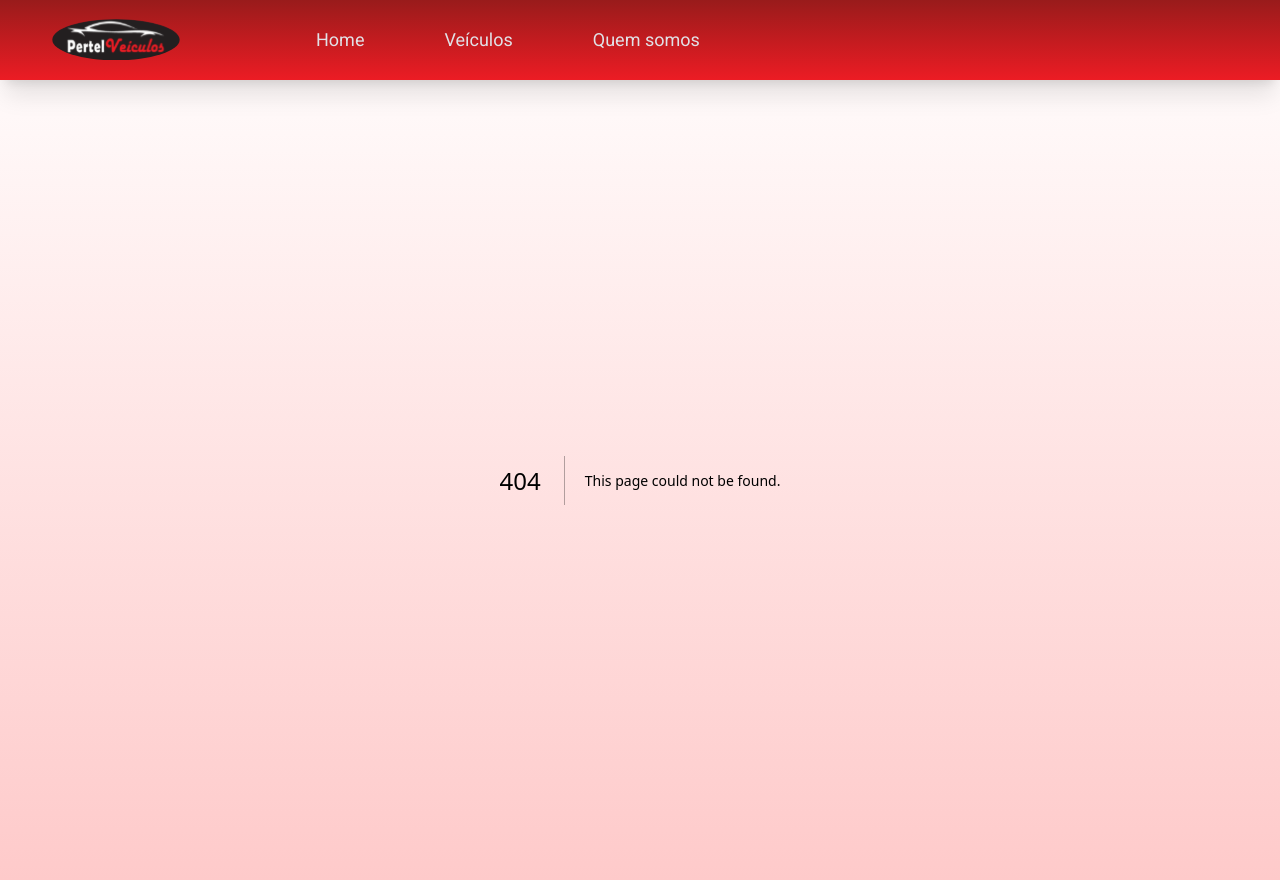
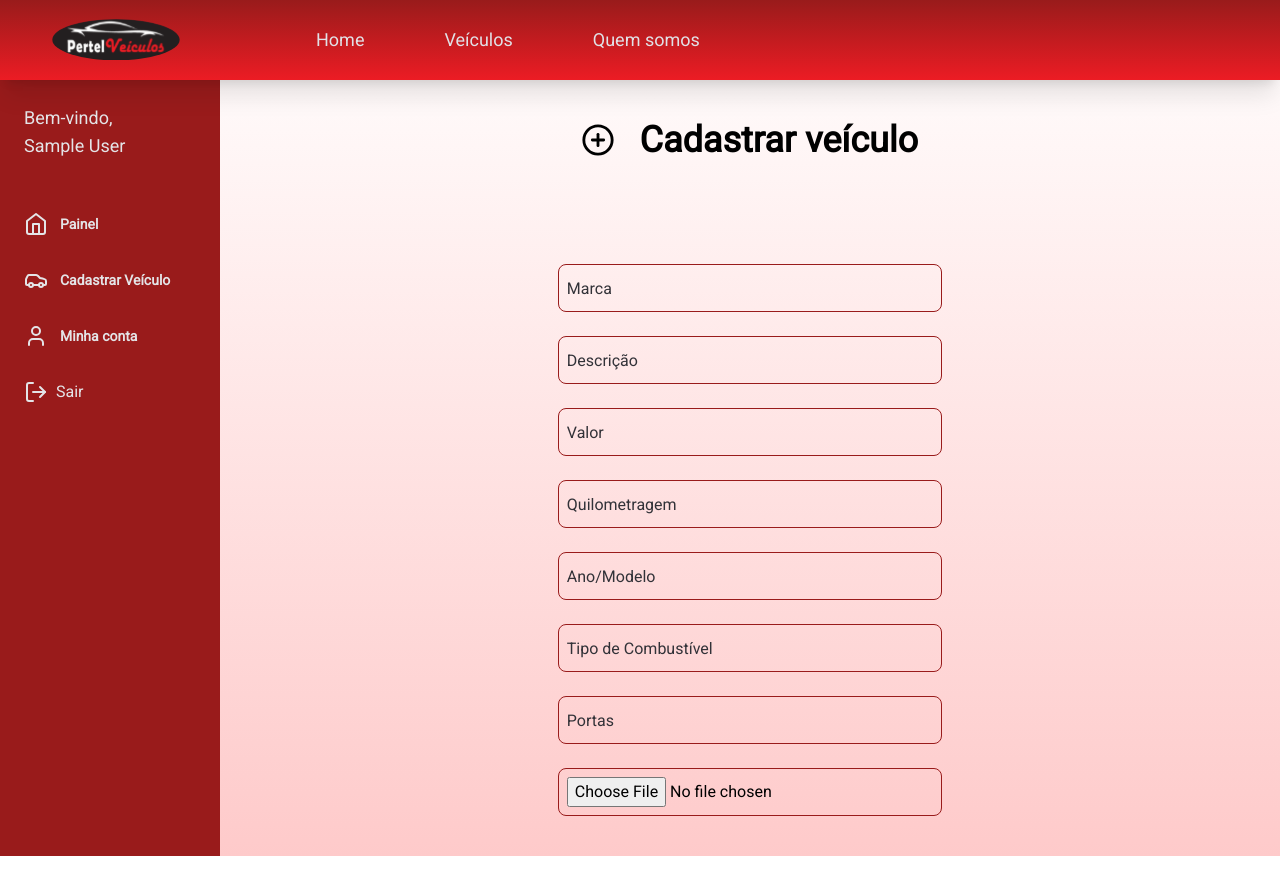
Before and after one commit to lucsaprigio/pertel-veiculos, a Next.js app: page /painel/register-car in a window 1280 px wide. Before the commit this address had no page. After the commit the page ends 856 px from the top, so only its background shows below. Built offline with nearby package versions, Linux system fonts and the light colour scheme; no server answers; sample sign-in values are in the browser's storage.

Commit message:
Register page

```diff
--- a/package.json
+++ b/package.json
@@ -12,6 +12,7 @@
     "@headlessui/react": "^1.7.17",
     "@phosphor-icons/react": "^2.0.14",
     "axios": "^1.6.2",
+    "date-fns": "^2.30.0",
     "feather-icons": "^4.29.1",
     "keen-slider": "^6.8.6",
     "lucide-react": "^0.292.0",
--- a/src/app/(admin-routes)/Components/Sidebar.tsx
+++ b/src/app/(admin-routes)/Components/Sidebar.tsx
@@ -22,7 +22,7 @@ export function Sidebar({ user, email }: Props) {
                     <HomeIcon />
                     Painel
                 </Link>
-                <Link href="/new-car" className='flex items-center gap-3 text-sm font-semibold text-zinc-200'>
+                <Link href="/painel/register-car" className='flex items-center gap-3 text-sm font-semibold text-zinc-200'>
                     <Car />
                     Cadastrar Veículo
                 </Link>
--- a/src/app/(admin-routes)/painel/page.tsx
+++ b/src/app/(admin-routes)/painel/page.tsx
@@ -1,12 +1,17 @@
-import { nextAuthOptions } from "@/app/api/auth/[...nextauth]/route";
-import { getServerSession } from "next-auth";
+import { Cars } from "@/app/DTO/ICars";
+import { format } from 'date-fns';
+async function getCars(): Promise<Cars> {
+    try {
+        const response = await fetch(`${process.env.NEXT_API_NODE}/all-cars`, { cache: 'no-cache' });
 
-async function getLastCars() {
-
+        return response.json();
+    } catch (err) {
+        console.log(err);
+    }
 }
 
 export default async function Painel() {
-    const session = await getServerSession(nextAuthOptions);
+    const cars = await getCars();
 
     return (
         <main className="flex flex-col items-center justify-center w-full h-full px-3">
@@ -14,72 +19,52 @@ export default async function Painel() {
                 <h2 className="text-2xl font-bold">Painel</h2>
             </section>
             <section className="flex flex-col items-center">
-                <span className="font-bold text-lg text-center mb-4">Últimos cadastros</span>
+                <span className="font-bold text-lg text-center mb-4">Últimas atualizações</span>
                 <div className="w-full grid grid-cols-5 gap-2">
+                    {
+                        cars.cars.sort((a, b) => new Date(b.updated_at).getTime() - new Date(a.updated_at).getTime())
+                            .slice(0, 5)
+                            .map(car => (
                                 <div className="flex flex-row w-full gap-6 bg-gray-50 rounded-lg px-6 py-1 border-b-8 border-red-800">
                                     <div className="flex items-center justify-center w-28">
-                            <img className="object-contain" src="/images/logo.svg" alt="Logo" />
+                                        <img className="object-contain rounded-lg" src={`http://localhost:3333/${car.source}`} alt="Logo" />
                                     </div>
                                     <ul className="flex flex-col gap-2 items-start w-full">
-                            <li className="text-red-800 text-lg uppercase">Hyundai 2016</li>
-                            <li className="text-red-800 text-lg">R$ 39.999,99</li>
-                            <li className="text-red-800 text-lg">28/11/2023 21:11</li>
+                                        <li className="text-red-800 text-lg uppercase">{car.description}</li>
+                                        <li className="text-red-800 text-lg">{car.price.toLocaleString('pt-BR', { style: 'currency', currency: 'BRL' })}</li>
+                                        <li className="text-red-800 text-lg">{format(new Date(car.updated_at), 'dd/MM/yyyy HH:mm')}</li>
                                     </ul>
                                 </div>
-                    <div className="flex flex-row w-full gap-6 bg-gray-50 rounded-lg px-6 py-1 border-b-8 border-red-800">
-                        <div className="flex items-center justify-center w-28">
-                            <img className="object-contain" src="/images/logo.svg" alt="Logo" />
-                        </div>
-                        <ul className="flex flex-col gap-2 items-start w-full overflow-hidden">
-                            <li className="text-red-800 text-lg uppercase">Hyundai 2016</li>
-                            <li className="text-red-800 text-lg">R$ 39.999,99</li>
-                            <li className="text-red-800 text-lg">28/11/2023 21:11</li>
-                        </ul>
-                    </div>
-                    <div className="flex flex-row w-full gap-6 bg-gray-50 rounded-lg px-6 py-1 border-b-8 border-red-800">
-                        <div className="flex items-center justify-center w-28">
-                            <img className="object-contain" src="/images/logo.svg" alt="Logo" />
-                        </div>
-                        <ul className="flex flex-col gap-2 items-start w-full">
-                            <li className="text-red-800 text-lg uppercase">Hyundai 2016</li>
-                            <li className="text-red-800 text-lg">R$ 39.999,99</li>
-                            <li className="text-red-800 text-lg">28/11/2023 21:11</li>
-                        </ul>
-                    </div>
-                    <div className="flex flex-row w-full gap-6 bg-gray-50 rounded-lg px-6 py-1 border-b-8 border-red-800">
-                        <div className="flex items-center justify-center w-28">
-                            <img className="object-contain" src="/images/logo.svg" alt="Logo" />
-                        </div>
-                        <ul className="flex flex-col gap-2 items-start w-full">
-                            <li className="text-red-800 text-lg uppercase">Hyundai 2016</li>
-                            <li className="text-red-800 text-lg">R$ 39.999,99</li>
-                            <li className="text-red-800 text-lg">28/11/2023 21:11</li>
-                        </ul>
-                    </div>
-                    <div className="flex flex-row w-full gap-6 bg-gray-50 rounded-lg px-6 py-1 border-b-8 border-red-800">
-                        <div className="flex items-center justify-center w-28">
-                            <img className="object-contain" src="/images/logo.svg" alt="Logo" />
-                        </div>
-                        <ul className="flex flex-col gap-2 items-start w-full">
-                            <li className="text-red-800 text-lg uppercase">Hyundai 2016</li>
-                            <li className="text-red-800 text-lg">R$ 39.999,99</li>
-                            <li className="text-red-800 text-lg">28/11/2023 21:11</li>
-                        </ul>
-                    </div>
+                            ))
+                    }
                 </div>
             </section>
             <section className="w-full h-full m-10 bg-gray-50 rounded-lg p-4">
-                <div className="flex flex-col items-start justify-center px-10">
-                    <div className="flex flex-row bg-red-200 rounded-lg px-2">
-                        <div className="w-32 h-32">
-                            <img src="/images/photo.png" alt="Photo" />
+                <div className="flex flex-col items-start justify-center px-10 gap-6">
+                    <ul className="flex flex-col md:flex-row gap-20 items-center justify-center">
+                        <li className="w-28"></li>
+                        <li className="uppercase w-full md:w-96 text-red-950 md:text-1xl font-semibold">Descrição</li>
+                        <li className="text-red-950 md:text-1xl font-semibold"> Valor</li>
+                        <li className="text-red-950 md:text-1xl font-semibold">Ano/Modelo</li>
+                        <li className="text-red-950 md:text-1xl font-semibold">Criação</li>
+                        <li className="text-red-950 md:text-1xl font-semibold">Última atualização</li>
+                    </ul>
+                    {
+                        cars.cars.map(car => (
+                            <div key={car.id} className="flex flex-row w-full bg-red-200 rounded-lg p-2 overflow-hidden gap-6">
+                                <div className="w-32 h-32 rounded-lg overflow-hidden">
+                                    <img className="object-cover" src={`http://localhost:3333/${car.source}`} alt="Photo" />
                                 </div>
-                        <ul className="flex flex-col gap-6 items-start justify-center">
-                            <li>CARRO TESTE 12345678123123</li>
-                            <li>R$ 39.999,99</li>
-                            <li>2023/2023</li>
+                                <ul className="flex flex-col md:flex-row gap-20 items-center justify-center">
+                                    <li className="uppercase w-full md:w-96 text-red-950 md:text-1xl font-semibold">{car.description}</li>
+                                    <li className="text-red-950 md:text-1xl font-semibold"> {car.price.toLocaleString('pt-BR', { style: 'currency', currency: 'BRL' })}</li>
+                                    <li className="text-red-950 md:text-1xl font-semibold">{car.year}</li>
+                                    <li className="text-red-950 md:text-1xl font-semibold">{format(new Date(car.created_at), 'dd/MM/yyyy')}</li>
+                                    <li className="text-red-950 md:text-1xl font-semibold">{format(new Date(car.updated_at), 'dd/MM/yyyy')}</li>
                                 </ul>
                             </div>
+                        ))
+                    }
                 </div>
             </section>
         </main>
--- /dev/null
+++ b/src/app/(admin-routes)/painel/register-car/page.tsx
@@ -0,0 +1,47 @@
+'use client'
+
+import { PlusCircle } from 'lucide-react';
+export default function RegisterCar() {
+    return (
+        <main className="flex flex-col items-center justify-center w-full h-full px-3 gap-6">
+            <div className="w-full flex items-center justify-center my-10">
+                <h2 className="flex flex-row items-center justify-center gap-6 text-4xl font-bold"><PlusCircle size={34} /> Cadastrar veículo</h2>
+            </div>
+
+            <form className="flex flex-col gap-6 my-10">
+                <input className="w-full md:w-96 h-12 p-2 bg-transparent border rounded-lg border-red-800 focus:outline-none focus:border-b-2"
+                    type="text"
+                    placeholder="Marca"
+                />
+                <input className="w-full md:w-96 h-12 p-2 bg-transparent border rounded-lg border-red-800 focus:outline-none focus:border-b-2"
+                    type="text"
+                    placeholder="Descrição"
+                />
+                <input className="w-full md:w-96 h-12 p-2 bg-transparent border rounded-lg border-red-800 focus:outline-none focus:border-b-2"
+                    type="text"
+                    placeholder="Valor"
+                />
+                <input className="w-full md:w-96 h-12 p-2 bg-transparent border rounded-lg border-red-800 focus:outline-none focus:border-b-2"
+                    type="number"
+                    placeholder="Quilometragem"
+                />
+                <input className="w-full md:w-96 h-12 p-2 bg-transparent border rounded-lg border-red-800 focus:outline-none focus:border-b-2"
+                    type="text"
+                    placeholder="Ano/Modelo"
+                />
+                <input className="w-full md:w-96 h-12 p-2 bg-transparent border rounded-lg border-red-800 focus:outline-none focus:border-b-2"
+                    type="text"
+                    placeholder="Tipo de Combustível"
+                />
+                <input className="w-full md:w-96 h-12 p-2 bg-transparent border rounded-lg border-red-800 focus:outline-none focus:border-b-2"
+                    type="text"
+                    placeholder="Portas"
+                />
+                <input className="w-full md:w-96 h-12 p-2 bg-transparent border rounded-lg border-red-800 focus:outline-none focus:border-b-2"
+                    type="file"
+                    placeholder="Selecione a imagem principal"
+                />
+            </form>
+        </main>
+    )
+}
--- a/src/app/Components/Header.tsx
+++ b/src/app/Components/Header.tsx
@@ -59,7 +59,7 @@ export function Header() {
                     <MenuDropddown />
                 </div>
             </aside>
-            <aside className={`fixed ${color && 'hidden'} flex w-full p-10 h-16 shadow-xl z-50 ${!visible ? '-inset-full translate-y-0' : '-translate-y-full transform transition-all duration-200'} ${color ? 'bg-transparent' : 'bg-gradient-to-b from-red-800 to-red-700'}`}>
+            <aside className={`fixed ${color && 'hidden'} flex w-full p-10 h-16 shadow-xl z-50 ${!visible ? '-inset-full translate-y-full' : '-translate-y-full transform transition-all duration-200'} ${color ? 'bg-transparent' : 'bg-gradient-to-b from-red-800 to-red-700'}`}>
                 <nav className="flex flex-row gap-28 justify-center items-center ">
                     <div className="flex w-32 h-20 justify-center ml-3">
                         <Link href="/">
```
Also changed, not shown: 1 other file (tests, documents, lock files or other folders). Lines whose indentation alone changed are shown as unchanged.
